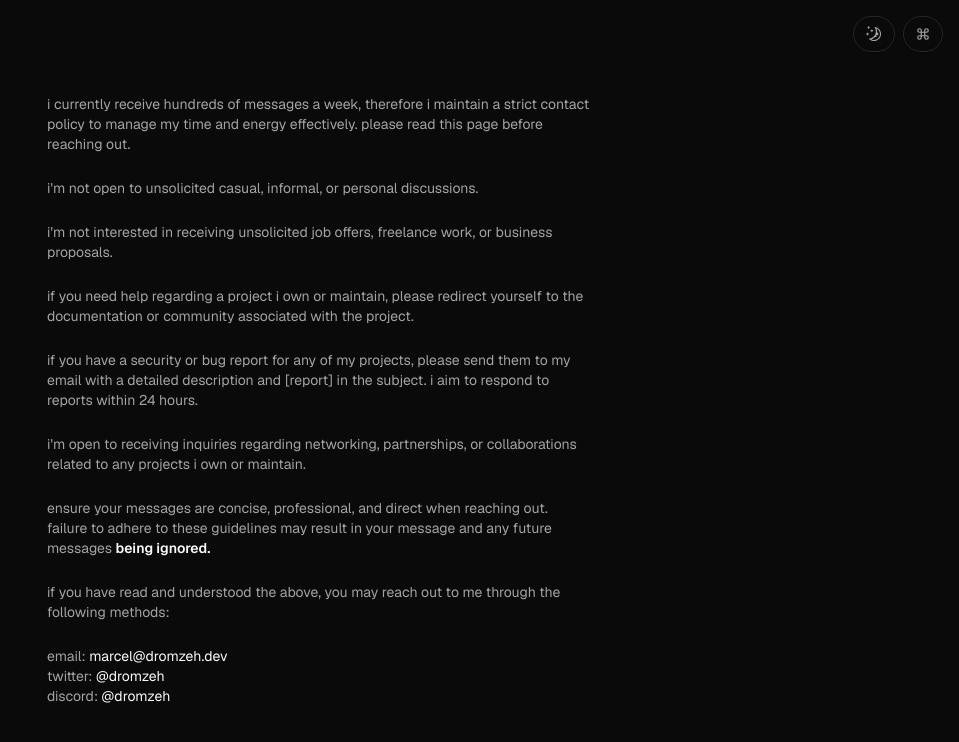
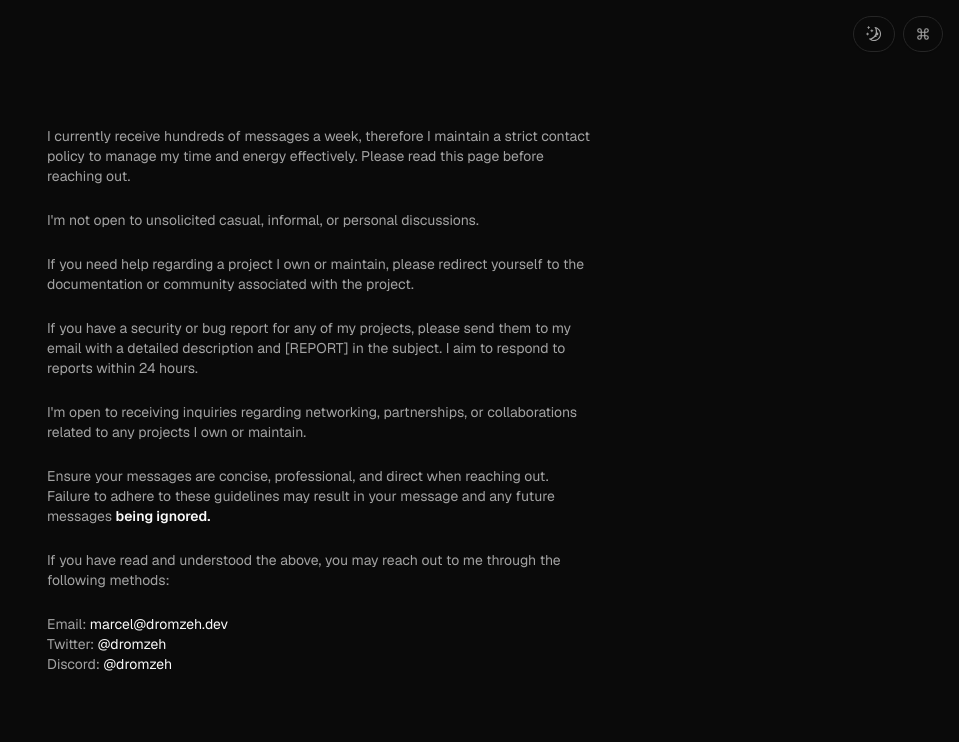
Before and after one commit to dromzeh/dromzeh.dev, a Next.js app: page /contact-policy in a window 1280 px wide. Shown: the top 742 px of the page, without its empty margins (321-1280 px from the left). Built offline with nearby package versions, Linux system fonts and the light colour scheme.

Commit message:
spacing, rm forced lowercase

```diff
--- a/src/app/contact-policy/page.tsx
+++ b/src/app/contact-policy/page.tsx
@@ -10,7 +10,7 @@ export default function Page() {
     return (
         <div className="min-h-screen max-w-xl mx-auto flex items-center justify-center">
             <div className="py-12 px-4 text-sm">
-                <section className="flex flex-col space-y-6 lowercase">
+                <section className="flex flex-col my-6 space-y-6">
                     <p>
                         I currently receive hundreds of messages a week,
                         therefore I maintain a strict contact policy to manage
@@ -20,10 +20,6 @@ export default function Page() {
                     <p>
                         I&apos;m not open to unsolicited casual, informal, or
                         personal discussions.
-                    </p>
-                    <p>
-                        I&apos;m not interested in receiving unsolicited job
-                        offers, freelance work, or business proposals.
                     </p>
                     <p>
                         If you need help regarding a project I own or maintain,
--- a/src/components/main/about.tsx
+++ b/src/components/main/about.tsx
@@ -52,8 +52,17 @@ export function About() {
                         className="text-foreground hover:text-muted-foreground/50 transition-all duration-150"
                     >
                         Discord
-                    </Link>{" "}
-                    or email{" "}
+                    </Link>
+                    ,{" "}
+                    <Link
+                        href="htps://dm.new/marc"
+                        target="_blank"
+                        className="text-foreground hover:text-muted-foreground/50 transition-all duration-150"
+                    >
+                        {" "}
+                        Twitter
+                    </Link>
+                    , or email{" "}
                     <Link
                         href="mailto:marcel@dromzeh.dev"
                         target="_blank"
```
